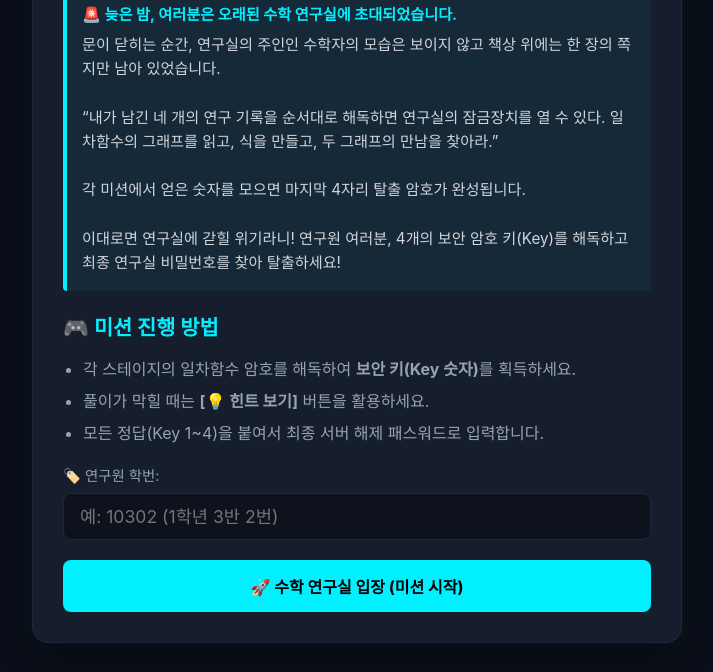
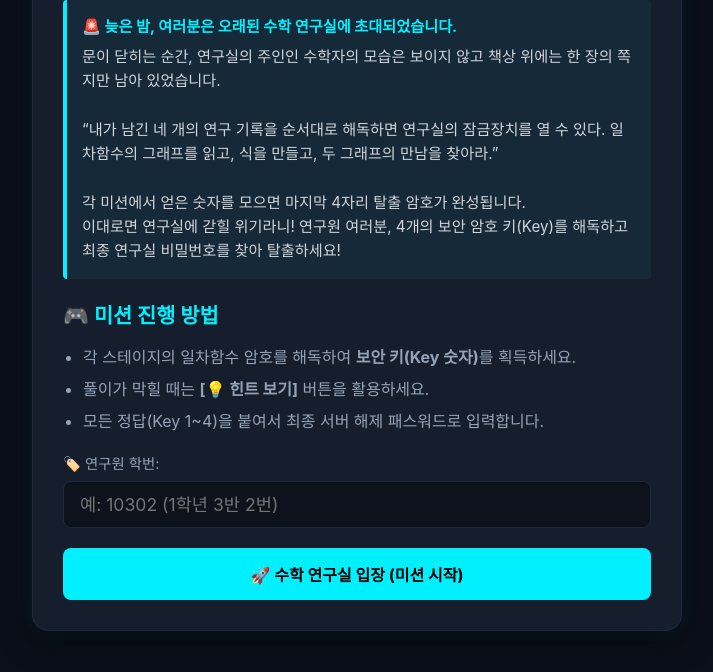
Before and after one commit to tine0416/escape-pcgm2, a plain HTML site: page index.html in a window 1280 px wide. Shown: the part 128-800 px from the top of the page, without its empty margins (283-996 px from the left). Drawn offline with Linux system fonts and the light colour scheme.

Commit message:
index.html

```diff
--- a/index.html
+++ b/index.html
@@ -286,7 +286,7 @@
             <div class="story-title">🚨 늦은 밤, 여러분은 오래된 수학 연구실에 초대되었습니다.</div>
             문이 닫히는 순간, 연구실의 주인인 수학자의 모습은 보이지 않고 책상 위에는 한 장의 쪽지만 남아 있었습니다.<br><br>
             “내가 남긴 네 개의 연구 기록을 순서대로 해독하면 연구실의 잠금장치를 열 수 있다. 일차함수의 그래프를 읽고, 식을 만들고, 두 그래프의 만남을 찾아라.”<br><br>
-            각 미션에서 얻은 숫자를 모으면 마지막 4자리 탈출 암호가 완성됩니다.<br><br>
+            각 미션에서 얻은 숫자를 모으면 마지막 4자리 탈출 암호가 완성됩니다.<br>
             이대로면 연구실에 갇힐 위기라니! 연구원 여러분, 4개의 보안 암호 키(Key)를 해독하고 최종 연구실 비밀번호를 찾아 탈출하세요!
         </div>
 
```
